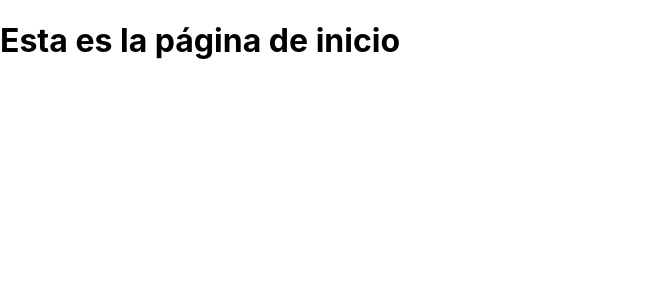
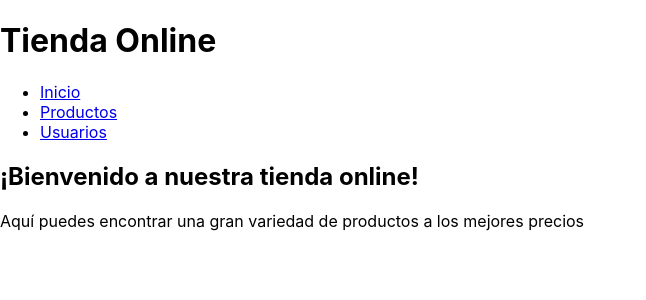
Before and after one commit to Rogerslug/Tienda-Online, a React (Create React App) app in the folder client/: page / in a window 1280 px wide. Shown: the top 300 px of the page, without its empty margins (0-646 px from the left). Built offline with nearby package versions, Linux system fonts and the light colour scheme.

Commit message:
Páginas con header y secciones

```diff
--- a/client/package.json
+++ b/client/package.json
@@ -6,6 +6,7 @@
     "@testing-library/jest-dom": "^5.16.5",
     "@testing-library/react": "^13.4.0",
     "@testing-library/user-event": "^13.5.0",
+    "axios": "^1.4.0",
     "react": "^18.2.0",
     "react-dom": "^18.2.0",
     "react-router-dom": "^6.12.1",
--- a/client/src/App.js
+++ b/client/src/App.js
@@ -3,13 +3,15 @@ import { BrowserRouter as Router, Route, Routes } from 'react-router-dom';
 import HomePage from './components/HomePage';
 import ProductPage from './components/ProductPage';
 import UserPage from './components/UserPage';
+import Header from './components/Header';
 
 function App() {
   return (
     <Router>
+      <Header />
       <Routes>
         <Route path="/users" element={<UserPage />} />
-        <Route path="/products" element={<UserPage />} />
+        <Route path="/products" element={<ProductPage />} />
         <Route path="/" element={<HomePage />} />
       </Routes>
     </Router>
--- a/client/src/components/Header.js
+++ b/client/src/components/Header.js
@@ -0,0 +1,19 @@
+import React from 'react';
+import { Link } from 'react-router-dom';
+
+const Header = () => {
+    return (
+        <header>
+            <h1>Tienda Online</h1>
+            <nav>
+                <ul>
+                <li><Link to="/">Inicio</Link></li>
+                <li><Link to="/products">Productos</Link></li>
+                <li><Link to="/users">Usuarios</Link></li>
+                </ul>
+            </nav>
+        </header>
+    );
+}
+
+export default Header;
--- a/client/src/components/HomePage.js
+++ b/client/src/components/HomePage.js
@@ -1,7 +1,12 @@
 import React from 'react';
 
 function HomePage() {
-  return <h1>Esta es la página de inicio</h1>;
+    return (
+        <main>
+        <h2>¡Bienvenido a nuestra tienda online!</h2>
+        <p>Aquí puedes encontrar una gran variedad de productos a los mejores precios</p>
+        </main>
+    );
 }
 
 export default HomePage;
--- a/client/src/components/ProductPage.js
+++ b/client/src/components/ProductPage.js
@@ -1,7 +1,28 @@
-import React from 'react';
+import React, { useEffect, useState } from 'react';
+import axios from 'axios';
 
-function ProductPage() {
-  return <h1>Esta es la página de productos</h1>;
+const ProductPage = () => {
+    const [products, setProducts] = useState([]);
+
+    useEffect(() => {
+        const fetchProducts = async () => {
+            const res = await axios.get('http://localhost:5000/products');
+            setProducts(res.data);
+        }
+        fetchProducts();
+    }, []);
+
+    return (
+        <main>
+            <h2>Página de productos</h2>
+            {products.map(product => (
+                <div key={product._id}>
+                    <h3>{product.nombre}</h3>
+                    <p>{product.categoría}</p>
+                </div>
+            ))}
+        </main>
+    );
 }
 
 export default ProductPage;
--- a/client/src/components/UserPage.js
+++ b/client/src/components/UserPage.js
@@ -1,7 +1,12 @@
 import React from 'react';
 
 function UserPage() {
-  return <h1>Esta es la página de usuario</h1>;
+  return (
+    <main>
+        <h2>Esta es la página de usuario</h2>
+        <p>Aquí se mostrarán todos los usuarios registrados</p>
+    </main>
+  )
 }
 
 export default UserPage;
```
Also changed, not shown: 2 other files (tests, documents, lock files or other folders).
